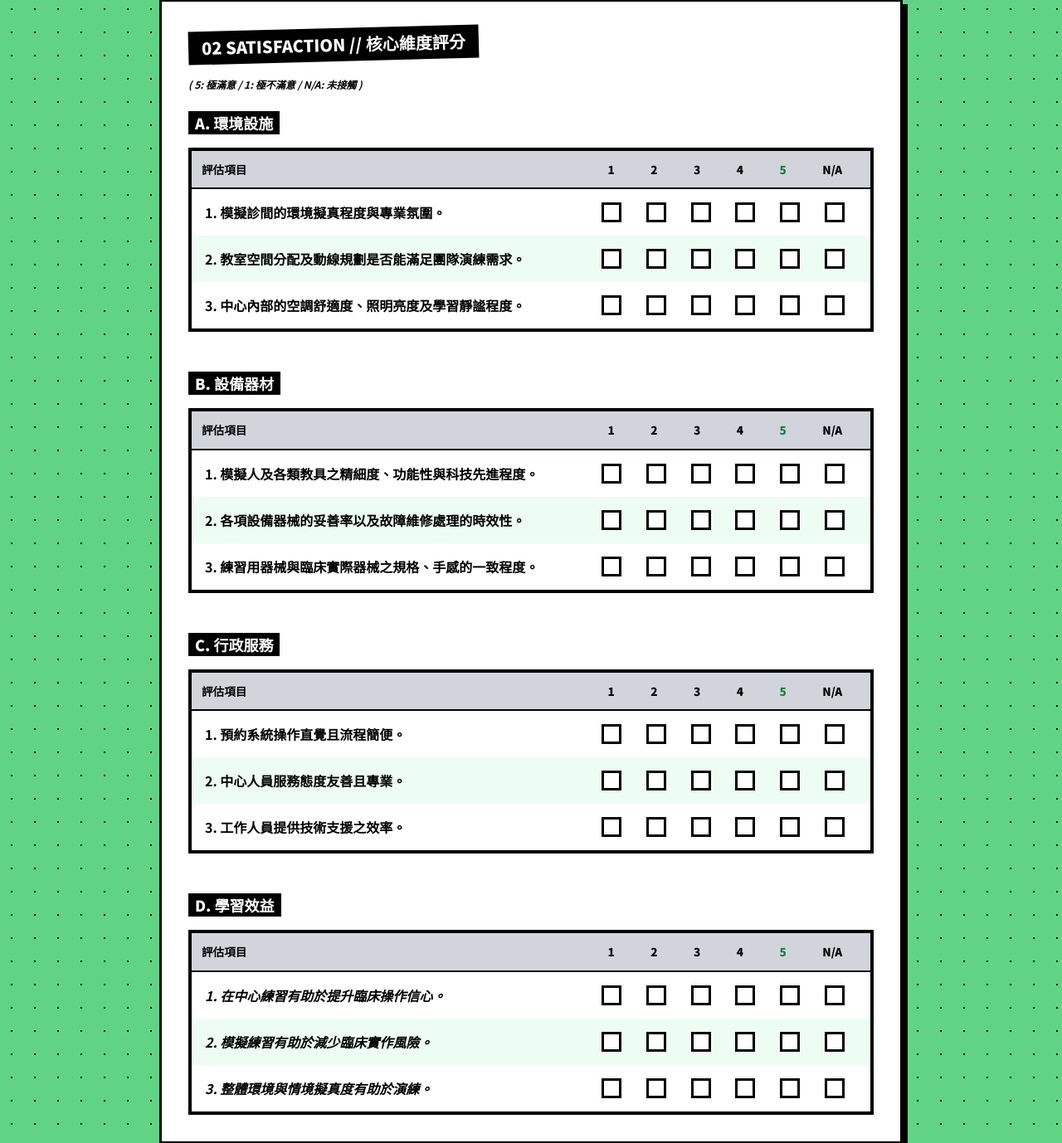
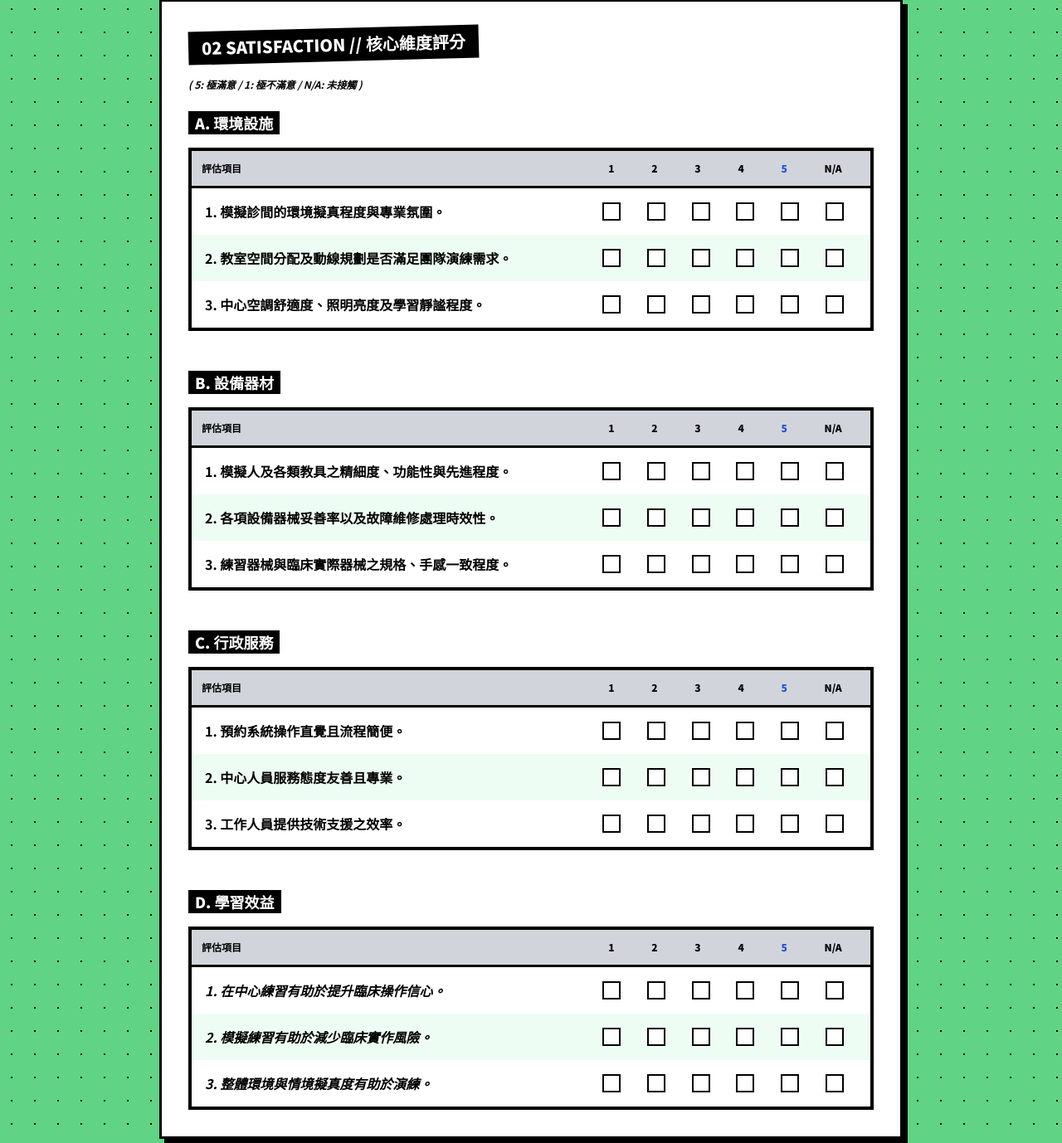
Before and after one commit to Luyun1224/CMH_CCC_Questionnaire, a plain HTML site: page index.html in a window 1280 px wide. Shown: the part 703-2081 px from the top of the page at 83% size. Drawn offline with nearby package versions, Linux system fonts and the light colour scheme.

Commit message:
Update index.html

```diff
--- a/index.html
+++ b/index.html
@@ -11,14 +11,13 @@
         :root {
             --brutal-black: #000000;
             --brutal-white: #ffffff;
-            --brutal-green: #61d384; /* 調整為更深且飽和的野獸派綠 */
+            --brutal-green: #61d384;
             --shadow: 6px 6px 0px 0px #000000;
             --shadow-hover: 2px 2px 0px 0px #000000;
         }
 
         body {
             background-color: var(--brutal-green);
-            /* 加入經典野獸派點狀矩陣花樣 */
             background-image: radial-gradient(var(--brutal-black) 1px, transparent 1px);
             background-size: 28px 28px;
             font-family: 'Noto Sans TC', sans-serif;
@@ -85,9 +84,9 @@
         }
 
         input[type="radio"] {
-            width: 24px;
-            height: 24px;
-            border: 3px solid var(--brutal-black);
+            width: 22px;
+            height: 22px;
+            border: 2px solid var(--brutal-black);
             appearance: none;
             cursor: pointer;
             position: relative;
@@ -107,7 +106,7 @@
             left: 50%;
             transform: translate(-50%, -50%);
             font-weight: bold;
-            font-size: 16px;
+            font-size: 14px;
         }
 
         .likert-row:nth-child(even) {
@@ -138,8 +137,8 @@
 
         .header-row {
             background-color: #d1d5db;
-            border-bottom: 2px solid #000000;
-            font-size: 0.85rem;
+            border-bottom: 3px solid #000000;
+            font-size: 0.75rem;
             font-weight: 900;
         }
 
@@ -173,6 +172,8 @@
 
         @media (max-width: 768px) {
             .badge-2025 { right: 5px; top: -10px; }
+            .header-row span { font-size: 0.65rem; }
+            .likert-question-text { font-size: 0.8rem; }
         }
     </style>
 </head>
@@ -275,31 +276,35 @@
                 <span class="section-title text-lg md:text-xl">02 SATISFACTION // 核心維度評分</span>
                 <p class="text-xs font-bold mb-6 italic">( 5: 極滿意 / 1: 極不滿意 / N/A: 未接觸 )</p>
 
-                <div class="space-y-12">
+                <div class="space-y-12 text-left">
                     <!-- A. 環境設施 -->
                     <div class="sat-group">
                         <h3 class="font-black text-md md:text-lg bg-black text-white inline-block px-2 mb-4">A. 環境設施</h3>
                         <div class="border-2 md:border-4 border-black">
-                            <div class="hidden md:grid grid-cols-12 gap-2 p-3 header-row text-center">
-                                <div class="col-span-7 text-left">評估項目</div>
-                                <div class="col-span-5 flex justify-around"><span>1</span><span>2</span><span>3</span><span>4</span><span class="text-green-700">5</span><span>N/A</span></div>
+                            <!-- 統一標題列 (手機也顯示) -->
+                            <div class="grid grid-cols-12 gap-2 p-3 header-row text-center">
+                                <div class="col-span-6 md:col-span-7 text-left">評估項目</div>
+                                <div class="col-span-6 md:col-span-5 flex justify-around"><span>1</span><span>2</span><span>3</span><span>4</span><span class="text-blue-700">5</span><span>N/A</span></div>
                             </div>
                             <div class="likert-rows">
-                                <div class="flex flex-col md:grid md:grid-cols-12 gap-2 p-4 items-center likert-row border-b md:border-b-0 border-black/10">
-                                    <div class="md:col-span-7 font-bold text-sm md:text-base">1. 模擬診間的環境擬真程度與專業氛圍。</div>
-                                    <div class="md:col-span-5 flex justify-around w-full mt-2 md:mt-0">
+                                <!-- Q1 -->
+                                <div class="grid grid-cols-12 gap-2 p-4 items-center likert-row border-b md:border-b-0 border-black/10">
+                                    <div class="col-span-6 md:col-span-7 font-bold likert-question-text">1. 模擬診間的環境擬真程度與專業氛圍。</div>
+                                    <div class="col-span-6 md:col-span-5 flex justify-around w-full">
                                         <input type="radio" name="env_1" value="1" required><input type="radio" name="env_1" value="2"><input type="radio" name="env_1" value="3"><input type="radio" name="env_1" value="4"><input type="radio" name="env_1" value="5"><input type="radio" name="env_1" value="NA">
                                     </div>
                                 </div>
-                                <div class="flex flex-col md:grid md:grid-cols-12 gap-2 p-4 items-center likert-row border-b md:border-b-0 border-black/10">
-                                    <div class="md:col-span-7 font-bold text-sm md:text-base">2. 教室空間分配及動線規劃是否能滿足團隊演練需求。</div>
-                                    <div class="md:col-span-5 flex justify-around w-full mt-2 md:mt-0">
+                                <!-- Q2 -->
+                                <div class="grid grid-cols-12 gap-2 p-4 items-center likert-row border-b md:border-b-0 border-black/10">
+                                    <div class="col-span-6 md:col-span-7 font-bold likert-question-text">2. 教室空間分配及動線規劃是否滿足團隊演練需求。</div>
+                                    <div class="col-span-6 md:col-span-5 flex justify-around w-full">
                                         <input type="radio" name="env_2" value="1" required><input type="radio" name="env_2" value="2"><input type="radio" name="env_2" value="3"><input type="radio" name="env_2" value="4"><input type="radio" name="env_2" value="5"><input type="radio" name="env_2" value="NA">
                                     </div>
                                 </div>
-                                <div class="flex flex-col md:grid md:grid-cols-12 gap-2 p-4 items-center likert-row">
-                                    <div class="md:col-span-7 font-bold text-sm md:text-base">3. 中心內部的空調舒適度、照明亮度及學習靜謐程度。</div>
-                                    <div class="md:col-span-5 flex justify-around w-full mt-2 md:mt-0">
+                                <!-- Q3 -->
+                                <div class="grid grid-cols-12 gap-2 p-4 items-center likert-row">
+                                    <div class="col-span-6 md:col-span-7 font-bold likert-question-text">3. 中心空調舒適度、照明亮度及學習靜謐程度。</div>
+                                    <div class="col-span-6 md:col-span-5 flex justify-around w-full">
                                         <input type="radio" name="env_3" value="1" required><input type="radio" name="env_3" value="2"><input type="radio" name="env_3" value="3"><input type="radio" name="env_3" value="4"><input type="radio" name="env_3" value="5"><input type="radio" name="env_3" value="NA">
                                     </div>
                                 </div>
@@ -311,26 +316,26 @@
                     <div class="sat-group">
                         <h3 class="font-black text-md md:text-lg bg-black text-white inline-block px-2 mb-4">B. 設備器材</h3>
                         <div class="border-2 md:border-4 border-black">
-                            <div class="hidden md:grid grid-cols-12 gap-2 p-3 header-row text-center">
-                                <div class="col-span-7 text-left">評估項目</div>
-                                <div class="col-span-5 flex justify-around"><span>1</span><span>2</span><span>3</span><span>4</span><span class="text-green-700">5</span><span>N/A</span></div>
+                            <div class="grid grid-cols-12 gap-2 p-3 header-row text-center">
+                                <div class="col-span-6 md:col-span-7 text-left">評估項目</div>
+                                <div class="col-span-6 md:col-span-5 flex justify-around"><span>1</span><span>2</span><span>3</span><span>4</span><span class="text-blue-700">5</span><span>N/A</span></div>
                             </div>
                             <div class="likert-rows">
-                                <div class="flex flex-col md:grid md:grid-cols-12 gap-2 p-4 items-center likert-row border-b md:border-b-0 border-black/10">
-                                    <div class="md:col-span-7 font-bold text-sm md:text-base">1. 模擬人及各類教具之精細度、功能性與科技先進程度。</div>
-                                    <div class="md:col-span-5 flex justify-around w-full mt-2 md:mt-0">
+                                <div class="grid grid-cols-12 gap-2 p-4 items-center likert-row border-b md:border-b-0 border-black/10">
+                                    <div class="col-span-6 md:col-span-7 font-bold likert-question-text">1. 模擬人及各類教具之精細度、功能性與先進程度。</div>
+                                    <div class="col-span-6 md:col-span-5 flex justify-around w-full">
                                         <input type="radio" name="eq_1" value="1" required><input type="radio" name="eq_1" value="2"><input type="radio" name="eq_1" value="3"><input type="radio" name="eq_1" value="4"><input type="radio" name="eq_1" value="5"><input type="radio" name="eq_1" value="NA">
                                     </div>
                                 </div>
-                                <div class="flex flex-col md:grid md:grid-cols-12 gap-2 p-4 items-center likert-row border-b md:border-b-0 border-black/10">
-                                    <div class="md:col-span-7 font-bold text-sm md:text-base">2. 各項設備器械的妥善率以及故障維修處理的時效性。</div>
-                                    <div class="md:col-span-5 flex justify-around w-full mt-2 md:mt-0">
+                                <div class="grid grid-cols-12 gap-2 p-4 items-center likert-row border-b md:border-b-0 border-black/10">
+                                    <div class="col-span-6 md:col-span-7 font-bold likert-question-text">2. 各項設備器械妥善率以及故障維修處理時效性。</div>
+                                    <div class="col-span-6 md:col-span-5 flex justify-around w-full">
                                         <input type="radio" name="eq_2" value="1" required><input type="radio" name="eq_2" value="2"><input type="radio" name="eq_2" value="3"><input type="radio" name="eq_2" value="4"><input type="radio" name="eq_2" value="5"><input type="radio" name="eq_2" value="NA">
                                     </div>
                                 </div>
-                                <div class="flex flex-col md:grid md:grid-cols-12 gap-2 p-4 items-center likert-row">
-                                    <div class="md:col-span-7 font-bold text-sm md:text-base">3. 練習用器械與臨床實際器械之規格、手感的一致程度。</div>
-                                    <div class="md:col-span-5 flex justify-around w-full mt-2 md:mt-0">
+                                <div class="grid grid-cols-12 gap-2 p-4 items-center likert-row">
+                                    <div class="col-span-6 md:col-span-7 font-bold likert-question-text">3. 練習器械與臨床實際器械之規格、手感一致程度。</div>
+                                    <div class="col-span-6 md:col-span-5 flex justify-around w-full">
                                         <input type="radio" name="eq_3" value="1" required><input type="radio" name="eq_3" value="2"><input type="radio" name="eq_3" value="3"><input type="radio" name="eq_3" value="4"><input type="radio" name="eq_3" value="5"><input type="radio" name="eq_3" value="NA">
                                     </div>
                                 </div>
@@ -342,26 +347,26 @@
                     <div class="sat-group">
                         <h3 class="font-black text-md md:text-lg bg-black text-white inline-block px-2 mb-4">C. 行政服務</h3>
                         <div class="border-2 md:border-4 border-black">
-                            <div class="hidden md:grid grid-cols-12 gap-2 p-3 header-row text-center">
-                                <div class="col-span-7 text-left">評估項目</div>
-                                <div class="col-span-5 flex justify-around"><span>1</span><span>2</span><span>3</span><span>4</span><span class="text-green-700">5</span><span>N/A</span></div>
+                            <div class="grid grid-cols-12 gap-2 p-3 header-row text-center">
+                                <div class="col-span-6 md:col-span-7 text-left">評估項目</div>
+                                <div class="col-span-6 md:col-span-5 flex justify-around"><span>1</span><span>2</span><span>3</span><span>4</span><span class="text-blue-700">5</span><span>N/A</span></div>
                             </div>
                             <div class="likert-rows">
-                                <div class="flex flex-col md:grid md:grid-cols-12 gap-2 p-4 items-center likert-row border-b md:border-b-0 border-black/10">
-                                    <div class="md:col-span-7 font-bold text-sm md:text-base">1. 預約系統操作直覺且流程簡便。</div>
-                                    <div class="md:col-span-5 flex justify-around w-full mt-2 md:mt-0">
+                                <div class="grid grid-cols-12 gap-2 p-4 items-center likert-row border-b md:border-b-0 border-black/10">
+                                    <div class="col-span-6 md:col-span-7 font-bold likert-question-text">1. 預約系統操作直覺且流程簡便。</div>
+                                    <div class="col-span-6 md:col-span-5 flex justify-around w-full">
                                         <input type="radio" name="ad_1" value="1" required><input type="radio" name="ad_1" value="2"><input type="radio" name="ad_1" value="3"><input type="radio" name="ad_1" value="4"><input type="radio" name="ad_1" value="5"><input type="radio" name="ad_1" value="NA">
                                     </div>
                                 </div>
-                                <div class="flex flex-col md:grid md:grid-cols-12 gap-2 p-4 items-center likert-row border-b md:border-b-0 border-black/10">
-                                    <div class="md:col-span-7 font-bold text-sm md:text-base">2. 中心人員服務態度友善且專業。</div>
-                                    <div class="md:col-span-5 flex justify-around w-full mt-2 md:mt-0">
+                                <div class="grid grid-cols-12 gap-2 p-4 items-center likert-row border-b md:border-b-0 border-black/10">
+                                    <div class="col-span-6 md:col-span-7 font-bold likert-question-text">2. 中心人員服務態度友善且專業。</div>
+                                    <div class="col-span-6 md:col-span-5 flex justify-around w-full">
                                         <input type="radio" name="ad_2" value="1" required><input type="radio" name="ad_2" value="2"><input type="radio" name="ad_2" value="3"><input type="radio" name="ad_2" value="4"><input type="radio" name="ad_2" value="5"><input type="radio" name="ad_2" value="NA">
                                     </div>
                                 </div>
-                                <div class="flex flex-col md:grid md:grid-cols-12 gap-2 p-4 items-center likert-row">
-                                    <div class="md:col-span-7 font-bold text-sm md:text-base">3. 工作人員提供技術支援之效率。</div>
-                                    <div class="md:col-span-5 flex justify-around w-full mt-2 md:mt-0">
+                                <div class="grid grid-cols-12 gap-2 p-4 items-center likert-row">
+                                    <div class="col-span-6 md:col-span-7 font-bold likert-question-text">3. 工作人員提供技術支援之效率。</div>
+                                    <div class="col-span-6 md:col-span-5 flex justify-around w-full">
                                         <input type="radio" name="ad_3" value="1" required><input type="radio" name="ad_3" value="2"><input type="radio" name="ad_3" value="3"><input type="radio" name="ad_3" value="4"><input type="radio" name="ad_3" value="5"><input type="radio" name="ad_3" value="NA">
                                     </div>
                                 </div>
@@ -373,26 +378,26 @@
                     <div class="sat-group">
                         <h3 class="font-black text-md md:text-lg bg-black text-white inline-block px-2 mb-4">D. 學習效益</h3>
                         <div class="border-2 md:border-4 border-black">
-                            <div class="hidden md:grid grid-cols-12 gap-2 p-3 header-row text-center">
-                                <div class="col-span-7 text-left">評估項目</div>
-                                <div class="col-span-5 flex justify-around"><span>1</span><span>2</span><span>3</span><span>4</span><span class="text-green-700">5</span><span>N/A</span></div>
+                            <div class="grid grid-cols-12 gap-2 p-3 header-row text-center">
+                                <div class="col-span-6 md:col-span-7 text-left">評估項目</div>
+                                <div class="col-span-6 md:col-span-5 flex justify-around"><span>1</span><span>2</span><span>3</span><span>4</span><span class="text-blue-700">5</span><span>N/A</span></div>
                             </div>
                             <div class="likert-rows">
-                                <div class="flex flex-col md:grid md:grid-cols-12 gap-2 p-4 items-center likert-row border-b md:border-b-0 border-black/10">
-                                    <div class="md:col-span-7 font-bold italic text-sm md:text-base">1. 在中心練習有助於提升臨床操作信心。</div>
-                                    <div class="md:col-span-5 flex justify-around w-full mt-2 md:mt-0">
+                                <div class="grid grid-cols-12 gap-2 p-4 items-center likert-row border-b md:border-b-0 border-black/10">
+                                    <div class="col-span-6 md:col-span-7 font-bold italic likert-question-text">1. 在中心練習有助於提升臨床操作信心。</div>
+                                    <div class="col-span-6 md:col-span-5 flex justify-around w-full">
                                         <input type="radio" name="le_1" value="1" required><input type="radio" name="le_1" value="2"><input type="radio" name="le_1" value="3"><input type="radio" name="le_1" value="4"><input type="radio" name="le_1" value="5"><input type="radio" name="le_1" value="NA">
                                     </div>
                                 </div>
-                                <div class="flex flex-col md:grid md:grid-cols-12 gap-2 p-4 items-center likert-row border-b md:border-b-0 border-black/10">
-                                    <div class="md:col-span-7 font-bold italic text-sm md:text-base">2. 模擬練習有助於減少臨床實作風險。</div>
-                                    <div class="md:col-span-5 flex justify-around w-full mt-2 md:mt-0">
+                                <div class="grid grid-cols-12 gap-2 p-4 items-center likert-row border-b md:border-b-0 border-black/10">
+                                    <div class="col-span-6 md:col-span-7 font-bold italic likert-question-text">2. 模擬練習有助於減少臨床實作風險。</div>
+                                    <div class="col-span-6 md:col-span-5 flex justify-around w-full">
                                         <input type="radio" name="le_2" value="1" required><input type="radio" name="le_2" value="2"><input type="radio" name="le_2" value="3"><input type="radio" name="le_2" value="4"><input type="radio" name="le_2" value="5"><input type="radio" name="le_2" value="NA">
                                     </div>
                                 </div>
-                                <div class="flex flex-col md:grid md:grid-cols-12 gap-2 p-4 items-center likert-row">
-                                    <div class="md:col-span-7 font-bold italic text-sm md:text-base">3. 整體環境與情境擬真度有助於演練。</div>
-                                    <div class="md:col-span-5 flex justify-around w-full mt-2 md:mt-0">
+                                <div class="grid grid-cols-12 gap-2 p-4 items-center likert-row">
+                                    <div class="col-span-6 md:col-span-7 font-bold italic likert-question-text">3. 整體環境與情境擬真度有助於演練。</div>
+                                    <div class="col-span-6 md:col-span-5 flex justify-around w-full">
                                         <input type="radio" name="le_3" value="1" required><input type="radio" name="le_3" value="2"><input type="radio" name="le_3" value="3"><input type="radio" name="le_3" value="4"><input type="radio" name="le_3" value="5"><input type="radio" name="le_3" value="NA">
                                     </div>
                                 </div>
@@ -429,7 +434,7 @@
             <!-- 04 意見回饋 -->
             <section class="brutal-card p-5 md:p-8" id="section-feedback">
                 <span class="section-title text-lg md:text-xl">04 FEEDBACK // 意見回饋</span>
-                <div class="mt-4">
+                <div class="mt-4 text-left">
                     <label class="block font-black mb-2 italic text-sm md:text-base" id="feedback-label">請寫下您的具體改進建議（若為未曾使用者，請告訴我們原因）：</label>
                     <textarea name="feedback" rows="5" class="brutal-input bg-white resize-none" placeholder="您的想法是中心進步的最大動力..."></textarea>
                 </div>
@@ -440,11 +445,10 @@
             </button>
         </form>
 
-        <!-- 溫馨感謝畫面 -->
         <div id="success-message" class="hidden brutal-card p-10 md:p-20 text-center bg-black text-white">
             <div class="text-6xl md:text-8xl mb-8">💚</div>
             <h2 class="text-3xl md:text-7xl font-black mb-6 uppercase italic tracking-tighter">感謝有您</h2>
-            <p class="text-lg md:text-2xl font-bold leading-relaxed mb-6">
+            <p class="text-lg md:text-2xl font-bold leading-relaxed mb-6 text-center">
                 辛苦了，謝謝您提供寶貴建議。<br>
                 您的每一份回饋，都是支持中心成長最溫暖的養分。
             </p>
@@ -461,7 +465,6 @@
     </footer>
 
     <script>
-        // Google Apps Script 佈署網址
         const SCRIPT_URL = "https://script.google.com/macros/s/AKfycbyPfCzGQO2dtO4Iqr3-G0GxjOBH2ruAMvZAX8ItT9oo1FLMXDsECgWVXA5nq6c89WRXXg/exec";
 
         function toggleOtherRole() {
@@ -471,7 +474,6 @@
             if (select.value === 'other') {
                 container.classList.remove('hidden');
                 otherInput.setAttribute('required', 'required');
-                otherInput.focus();
             } else {
                 container.classList.add('hidden');
                 otherInput.removeAttribute('required');
```
